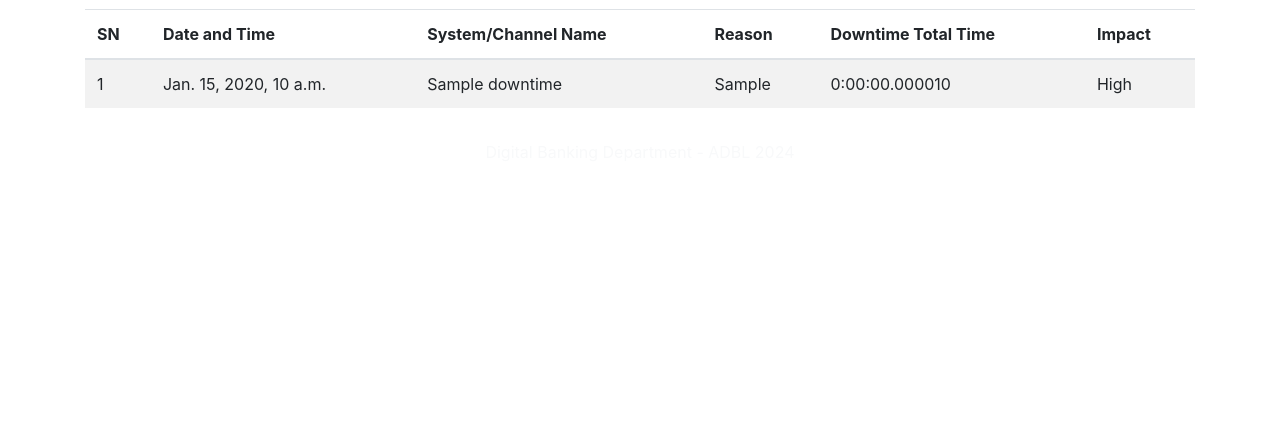
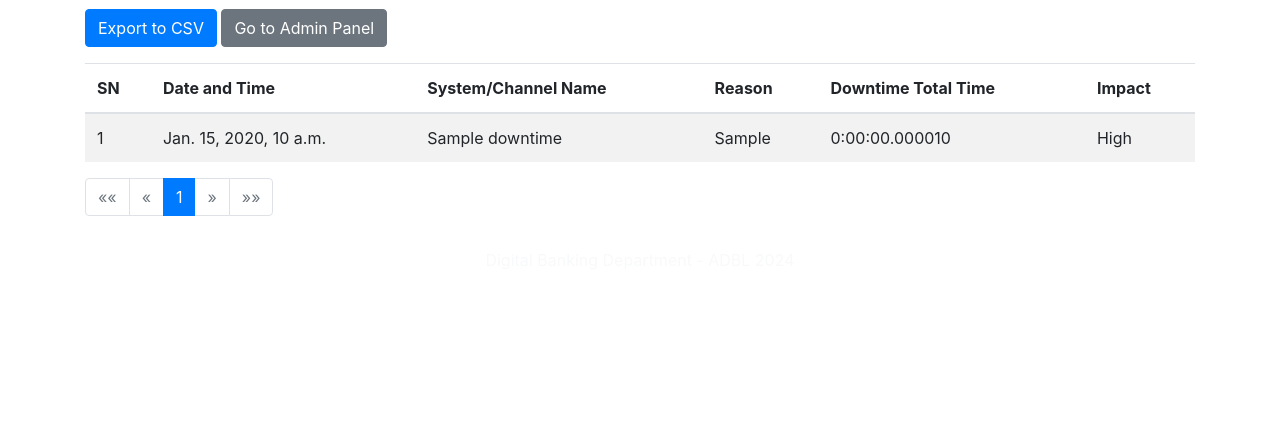
Before and after one commit to ab817/digitalsupport, a Django app: page /digitallogs/ in a window 1280 px wide. Shown: the part 363-800 px from the top of the page. Run offline with Django 5.2, Linux system fonts and the light colour scheme; a user stored in the database is signed in; tables that the repository leaves empty hold one stand-in row (values such as "Sample post"); some libraries are stand-ins or nearby versions.

Commit message:
export csv admin panel pagination

```diff
--- a/digitallogs/templates/downtime_list.html
+++ b/digitallogs/templates/downtime_list.html
@@ -5,6 +5,8 @@
 {% block content %}
 <div class="container">
     <h2>Downtime Logs</h2>
+    <a href="{% url 'export_downtimes_csv' %}" class="btn btn-primary mb-3">Export to CSV</a>
+    <a href="{% url 'admin:index' %}" class="btn btn-secondary mb-3" target="_blank">Go to Admin Panel</a>
     <table class="table table-striped">
         <thead>
             <tr>
@@ -17,7 +19,7 @@
             </tr>
         </thead>
         <tbody>
-            {% for downtime in downtimes %}
+            {% for downtime in page_obj %}
             <tr>
                 <td>{{ downtime.sn }}</td>
                 <td>{{ downtime.datetime }}</td>
@@ -29,5 +31,65 @@
             {% endfor %}
         </tbody>
     </table>
+
+    <nav aria-label="Page navigation">
+        <ul class="pagination">
+            {% if page_obj.has_previous %}
+            <li class="page-item">
+                <a class="page-link" href="?page=1" aria-label="First">
+                    <span aria-hidden="true">&laquo;&laquo;</span>
+                </a>
+            </li>
+            <li class="page-item">
+                <a class="page-link" href="?page={{ page_obj.previous_page_number }}" aria-label="Previous">
+                    <span aria-hidden="true">&laquo;</span>
+                </a>
+            </li>
+            {% else %}
+            <li class="page-item disabled">
+                <a class="page-link" aria-label="First">
+                    <span aria-hidden="true">&laquo;&laquo;</span>
+                </a>
+            </li>
+            <li class="page-item disabled">
+                <a class="page-link" aria-label="Previous">
+                    <span aria-hidden="true">&laquo;</span>
+                </a>
+            </li>
+            {% endif %}
+
+            {% for num in page_obj.paginator.page_range %}
+            {% if page_obj.number == num %}
+            <li class="page-item active"><a class="page-link">{{ num }}</a></li>
+            {% elif num > page_obj.number|add:'-3' and num < page_obj.number|add:'3' %}
+            <li class="page-item"><a class="page-link" href="?page={{ num }}">{{ num }}</a></li>
+            {% endif %}
+            {% endfor %}
+
+            {% if page_obj.has_next %}
+            <li class="page-item">
+                <a class="page-link" href="?page={{ page_obj.next_page_number }}" aria-label="Next">
+                    <span aria-hidden="true">&raquo;</span>
+                </a>
+            </li>
+            <li class="page-item">
+                <a class="page-link" href="?page={{ page_obj.paginator.num_pages }}" aria-label="Last">
+                    <span aria-hidden="true">&raquo;&raquo;</span>
+                </a>
+            </li>
+            {% else %}
+            <li class="page-item disabled">
+                <a class="page-link" aria-label="Next">
+                    <span aria-hidden="true">&raquo;</span>
+                </a>
+            </li>
+            <li class="page-item disabled">
+                <a class="page-link" aria-label="Last">
+                    <span aria-hidden="true">&raquo;&raquo;</span>
+                </a>
+            </li>
+            {% endif %}
+        </ul>
+    </nav>
 </div>
 {% endblock content %}
--- a/digitallogs/urls.py
+++ b/digitallogs/urls.py
@@ -5,4 +5,5 @@ from . import views
 
 urlpatterns = [
     path('', views.downtime_list, name='downtime_list'),
+    path('export/', views.export_downtimes_csv, name='export_downtimes_csv'),
 ]
--- a/digitallogs/views.py
+++ b/digitallogs/views.py
@@ -1,10 +1,30 @@
 # digitallogs/views.py
 
+import csv
+from django.http import HttpResponse
+from django.contrib.auth.decorators import login_required
 from django.shortcuts import render
-from django.contrib.auth.decorators import login_required
+from django.core.paginator import Paginator
 from .models import Downtime
 
 @login_required
 def downtime_list(request):
     downtimes = Downtime.objects.all()
-    return render(request, 'downtime_list.html', {'downtimes': downtimes})
+    paginator = Paginator(downtimes, 5)  # Show 5 downtimes per page
+    page_number = request.GET.get('page')
+    page_obj = paginator.get_page(page_number)
+    return render(request, 'downtime_list.html', {'page_obj': page_obj})
+
+@login_required
+def export_downtimes_csv(request):
+    downtimes = Downtime.objects.all()
+    response = HttpResponse(content_type='text/csv')
+    response['Content-Disposition'] = 'attachment; filename="downtimes.csv"'
+
+    writer = csv.writer(response)
+    writer.writerow(['SN', 'Date and Time', 'System/Channel Name', 'Reason', 'Downtime Total Time', 'Impact'])
+
+    for downtime in downtimes:
+        writer.writerow([downtime.sn, downtime.datetime, downtime.system_channel_name, downtime.reason, downtime.downtime_total_time, downtime.impact])
+
+    return response
```
